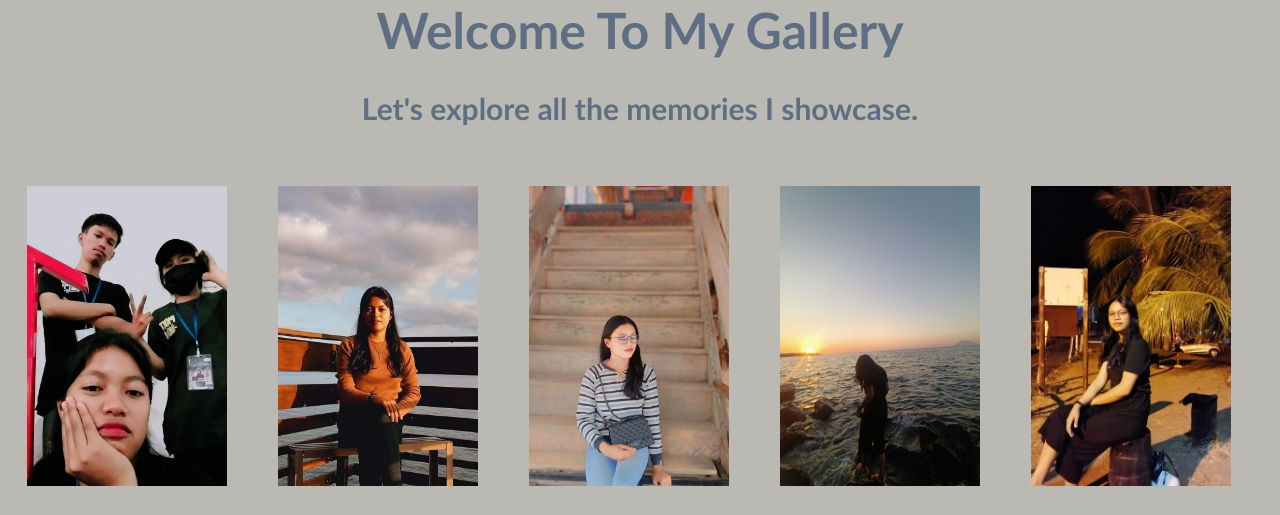
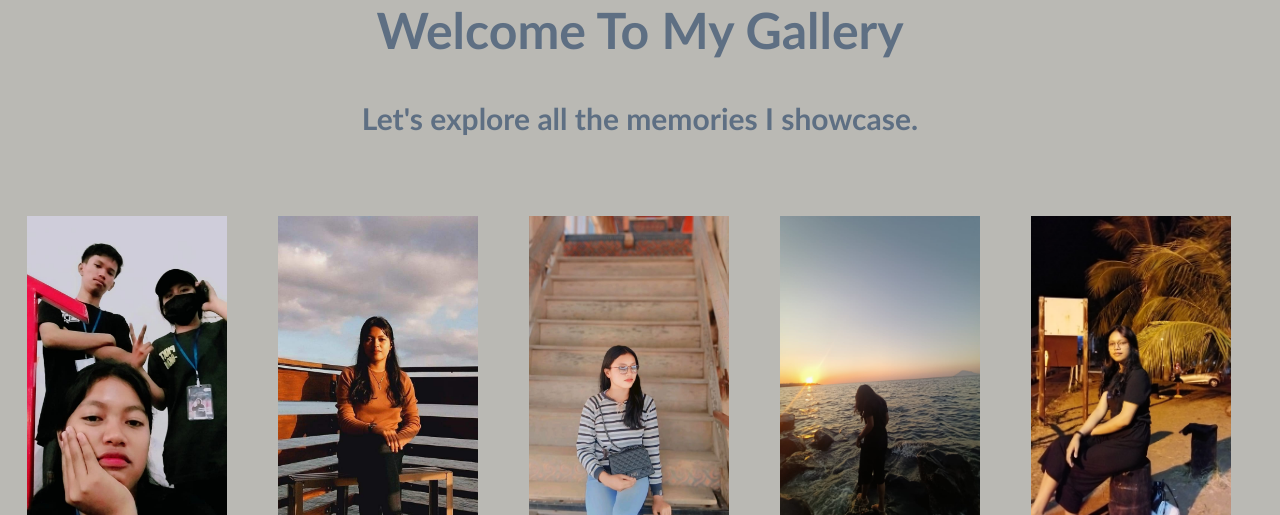
Before and after one commit to DiaMargareta/TIK2032-Project, a PHP site: page /gallery.html in a window 1280 px wide. Shown: the part 88-603 px from the top of the page. Run offline with PHP 8.4, Linux system fonts and the light colour scheme.

Commit message:
Update gallery.css

```diff
--- a/gallery.css
+++ b/gallery.css
@@ -115,6 +115,7 @@ h1{
     margin-bottom: 30px;
     color: #5e6f83;
     width: 100%;
+    margin-bottom: 40px;
 }
 h2{
     text-align: center;
@@ -123,4 +124,5 @@ h2{
     font-size: 30px;
     margin-bottom: 30px;
     color: #5e6f83;
+    margin-bottom: 50px;
 }
```
